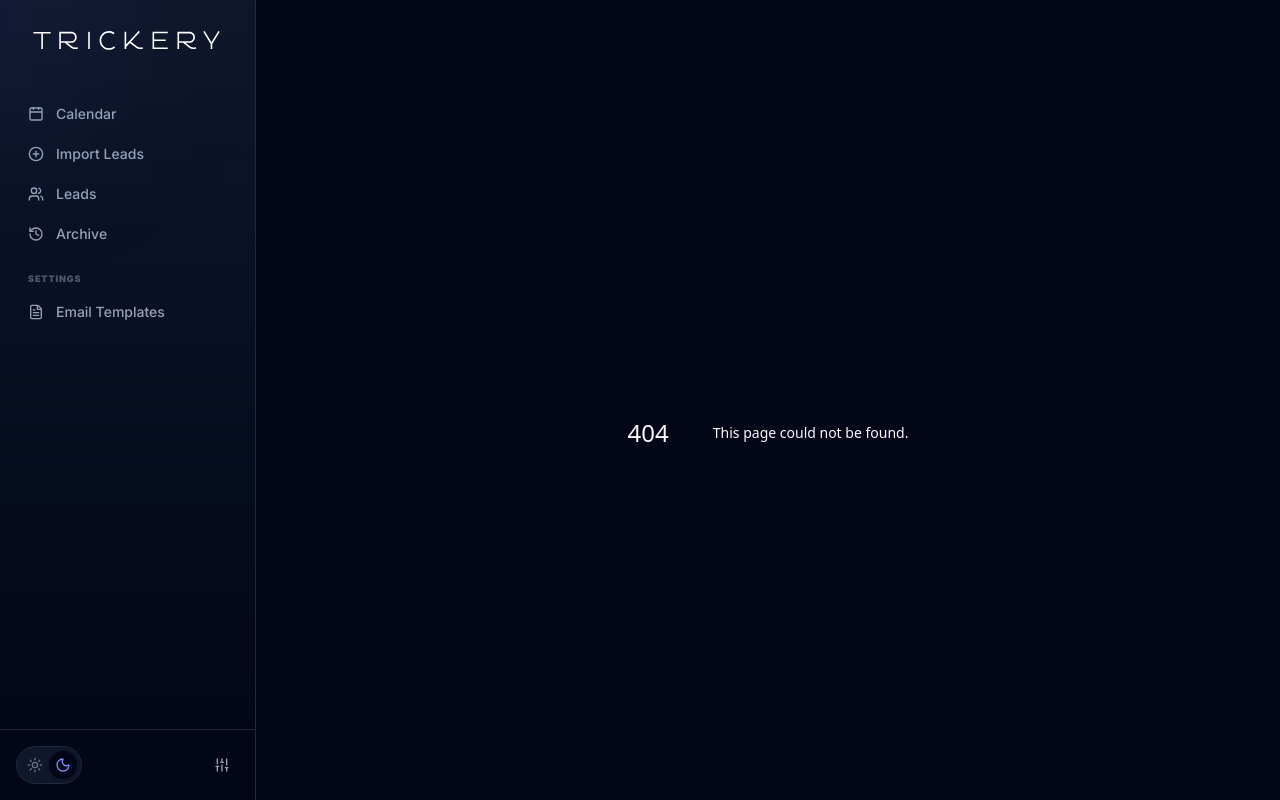
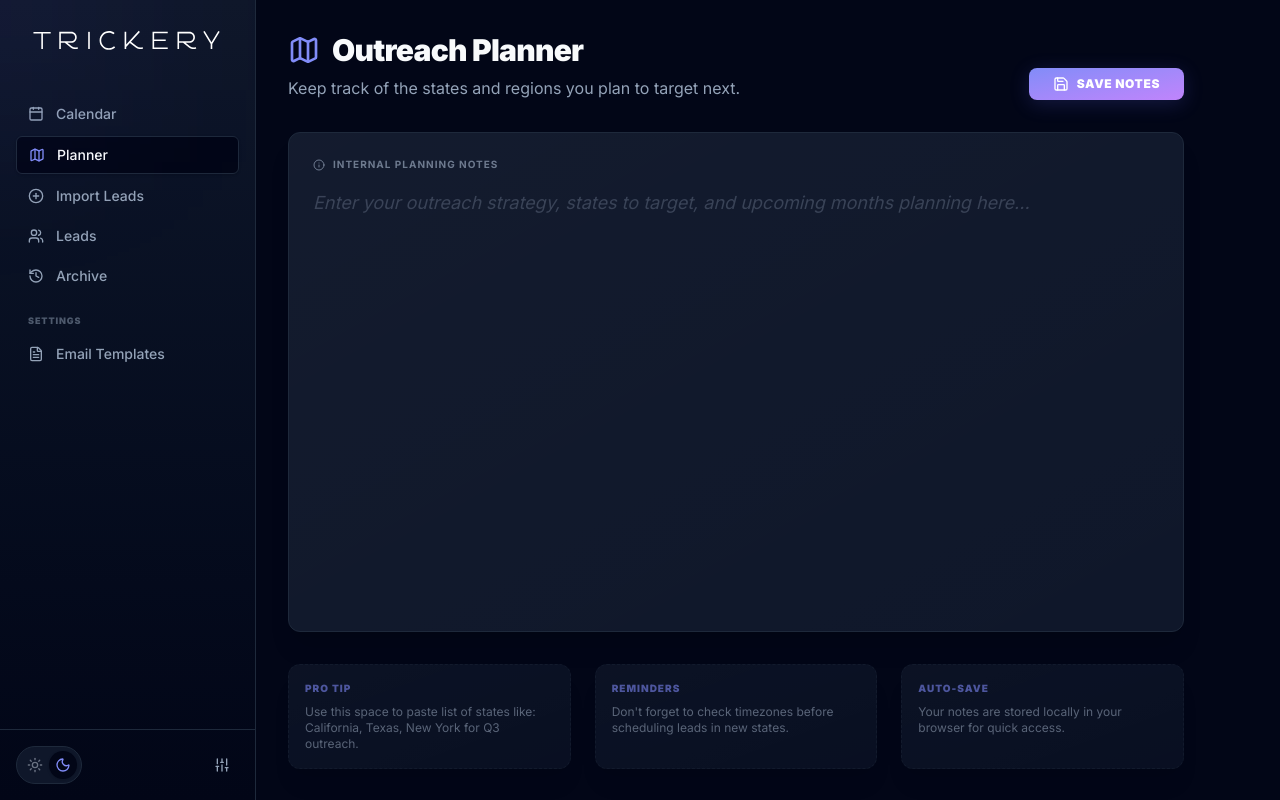
Before and after one commit to WRNRBRGR/trickery_outreach, a Next.js app: page /planner in a window 1280 px wide. Before the commit this address had no page. Built offline with nearby package versions, Linux system fonts and the light colour scheme.

Commit message:
feat: add outreach planner page and include it in the sidebar navigation

```diff
--- /dev/null
+++ b/src/app/planner/page.tsx
@@ -0,0 +1,89 @@
+"use client";
+
+import { useState, useEffect } from "react";
+import { Map, Save, Info } from "lucide-react";
+import { cn } from "@/lib/utils";
+
+export default function PlannerPage() {
+  const [note, setNote] = useState("");
+  const [isSaving, setIsSaving] = useState(false);
+  const [lastSaved, setLastSaved] = useState<Date | null>(null);
+
+  useEffect(() => {
+    const savedNote = localStorage.getItem("planner_note");
+    if (savedNote) {
+      setNote(savedNote);
+    }
+  }, []);
+
+  const handleSave = () => {
+    setIsSaving(true);
+    localStorage.setItem("planner_note", note);
+    setTimeout(() => {
+      setIsSaving(false);
+      setLastSaved(new Date());
+    }, 600);
+  };
+
+  return (
+    <div className="max-w-4xl space-y-8 animate-in fade-in duration-700">
+      <div className="flex justify-between items-end">
+        <div>
+          <h1 className="text-3xl font-black tracking-tight flex items-center">
+            <Map className="mr-3 h-8 w-8 text-[var(--accent)]" />
+            Outreach Planner
+          </h1>
+          <p className="mt-2 text-[var(--muted)]">Keep track of the states and regions you plan to target next.</p>
+        </div>
+
+        <div className="flex items-center space-x-3">
+          {lastSaved && (
+            <span className="text-[10px] font-bold uppercase tracking-widest text-[var(--muted)] animate-in fade-in slide-in-from-right-2">
+              Last saved: {lastSaved.toLocaleTimeString()}
+            </span>
+          )}
+          <button
+            onClick={handleSave}
+            disabled={isSaving}
+            className={cn(
+              "btn-primary py-2 px-6 text-xs flex items-center space-x-2",
+              isSaving && "opacity-70 cursor-not-allowed"
+            )}
+          >
+            <Save className={cn("h-4 w-4", isSaving && "animate-spin")} />
+            <span>{isSaving ? "Saving..." : "Save Notes"}</span>
+          </button>
+        </div>
+      </div>
+
+      <div className="glass-panel min-h-[500px] flex flex-col p-6 space-y-4">
+        <div className="flex items-center space-x-2 text-[10px] font-bold uppercase tracking-widest text-[var(--muted)]/70">
+          <Info className="h-3 w-3" />
+          <span>Internal Planning Notes</span>
+        </div>
+
+        <textarea
+          value={note}
+          onChange={(e) => setNote(e.target.value)}
+          placeholder="Enter your outreach strategy, states to target, and upcoming months planning here..."
+          className="flex-1 w-full bg-transparent border-none focus:ring-0 text-lg leading-relaxed resize-none placeholder:text-[var(--muted)]/30 placeholder:italic"
+        />
+      </div>
+
+      <div className="grid grid-cols-1 md:grid-cols-3 gap-6">
+        <div className="glass-panel p-4 space-y-2 border-dashed opacity-60">
+          <h3 className="text-[10px] font-black uppercase tracking-widest text-[var(--accent)]">Pro Tip</h3>
+          <p className="text-xs text-[var(--muted)]">Use this space to paste list of states like: California, Texas, New York for Q3 outreach.</p>
+        </div>
+        <div className="glass-panel p-4 space-y-2 border-dashed opacity-60">
+          <h3 className="text-[10px] font-black uppercase tracking-widest text-[var(--accent)]">Reminders</h3>
+          <p className="text-xs text-[var(--muted)]">Don't forget to check timezones before scheduling leads in new states.</p>
+        </div>
+        <div className="glass-panel p-4 space-y-2 border-dashed opacity-60">
+          <h3 className="text-[10px] font-black uppercase tracking-widest text-[var(--accent)]">Auto-Save</h3>
+          <p className="text-xs text-[var(--muted)]">Your notes are stored locally in your browser for quick access.</p>
+        </div>
+      </div>
+    </div>
+  );
+}
--- a/src/components/Sidebar.tsx
+++ b/src/components/Sidebar.tsx
@@ -2,7 +2,7 @@
 
 import Link from "next/link";
 import { usePathname } from "next/navigation";
-import { LayoutDashboard, Users, Settings, PlusCircle, Sliders, Calendar, FileText, History } from "lucide-react";
+import { LayoutDashboard, Users, Settings, PlusCircle, Sliders, Calendar, FileText, History, Map } from "lucide-react";
 
 import { cn } from "@/lib/utils";
 import { useTheme } from "next-themes";
@@ -13,6 +13,7 @@ import { SchedulingSettings } from "./SchedulingSettings";
 
 const mainNav = [
   { name: "Calendar", href: "/", icon: Calendar },
+  { name: "Planner", href: "/planner", icon: Map },
   { name: "Import Leads", href: "/leads/import", icon: PlusCircle },
   { name: "Leads", href: "/leads", icon: Users },
   { name: "Archive", href: "/archive", icon: History },
```
